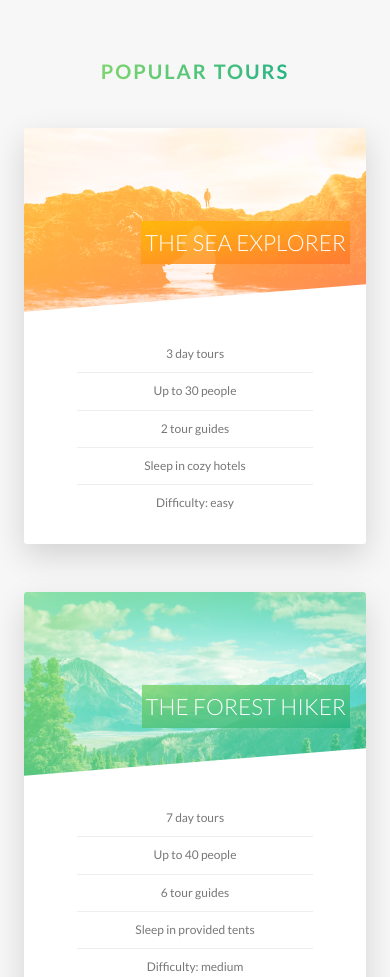
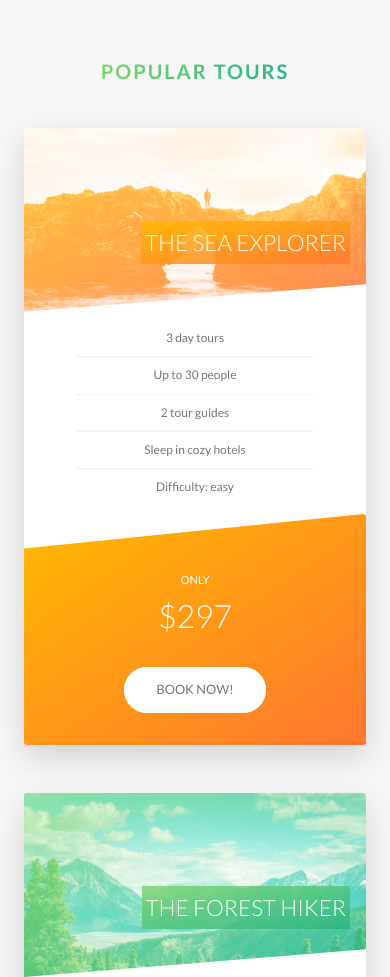
Before and after one commit to danvarga1985/HTML-CSS-FLOAT-DEMO-PROJECT, a website: page index.html in a window 390 px wide. Shown: the part 2506-3483 px from the top of the page. Drawn offline with Linux system fonts and the light colour scheme.

Commit message:
Media queries - Tour, Stories, Booking section

```diff
--- a/sass/components/_card.scss
+++ b/sass/components/_card.scss
@@ -119,7 +119,7 @@
     }
 
     &__heading-span {
-        padding: 1rem .5rem;
+        padding: 1rem 0.5rem;
         box-decoration-break: clone;
 
         &--1 {
@@ -189,4 +189,53 @@
         font-size: 6rem;
         font-weight: 300;
     }
+
+    @include respond(tab-port) {
+        height: auto;
+        border-radius: 3px;
+        background-color: $color-white;
+        box-shadow: $shadow-1;
+
+        &__side {
+            height: auto;
+            position: relative;
+            box-shadow: none;
+
+            &--back {
+                transform: rotateY(0);
+                clip-path: polygon(0 15%, 100% 0, 100% 100%, 0 100%);
+            }
+        }
+
+        // .card:hover .card__side
+        &:hover &__side--front {
+            transform: rotateY(0);
+        }
+
+        &__details {
+            padding: 1rem 3rem;
+        }
+
+        // BACK-SIDE STYLING
+        &__cta {
+            position: relative;
+            top: 0;
+            left: 0;
+            transform: translate(0);
+            width: 100%;
+            padding: 7rem 4rem 4rem 4rem;
+        }
+
+        &__price-box {
+            margin-bottom: 3rem;
+        }
+
+        &__price-only {
+            text-transform: uppercase;
+        }
+
+        &__price-value {
+            font-size: 4rem;
+        }
+    }
 }
--- a/sass/components/_form.scss
+++ b/sass/components/_form.scss
@@ -18,6 +18,10 @@
         width: 90%;
         display: block;
         transition: all 0.3s;
+
+        @include respond(tab-port) {
+            width: 100%;
+        }
 
         &:focus {
             // Remove the default input-border upon focus
@@ -56,6 +60,11 @@
         // At 50% there is line break
         width: 49%;
         display: inline-block;
+
+        @include respond(tab-port) {
+            width: 100%;
+            margin-bottom: 2rem;
+        }
     }
 
     &__radio-input {
--- a/sass/components/_story.scss
+++ b/sass/components/_story.scss
@@ -3,12 +3,23 @@
     margin: 0 auto;
     box-shadow: 0 3rem 6rem rgba($color-black, 0.1);
     // Only the background should be see-through, not the whole element
-    background-color: rgba($color-white, .6);
+    background-color: rgba($color-white, 0.6);
     border-radius: $small-border;
     padding: 6rem;
     padding-left: 9rem;
     font-size: $default-font-size;
     transform: skewX(-12deg);
+
+    @include respond(tab-port) {
+        width: 100%;
+        padding: 4rem;
+        padding-left: 7rem;
+        transform: skewX(0);
+    }
+
+    @include respond(phone) {
+        transform: skewX(0);
+    }
 
     &__shape {
         // In order for the text to "circle" the image, the #width, #height, #float and #shape-outside has to be declared
@@ -23,17 +34,33 @@
         // "skewX" only to offset the opposite effect set on the parent element
         transform: translateX(-3rem) skewX(12deg);
         position: relative;
+
+        @include respond(phone) {
+            transform: translateX(-3rem) skewX(0);
+        }
+
+        @include respond(tab-port) {
+            transform: translateX(-3rem) skewX(0);
+        }
     }
 
     &__image {
         height: 100%;
         transform: translateX(-4rem) scale(1.4);
         backface-visibility: hidden;
-        transition: all .5s;
+        transition: all 0.5s;
     }
 
     &__text {
         transform: skewX(12deg);
+
+        @include respond(phone) {
+            transform: skewX(0);
+        }
+
+        @include respond(tab-port) {
+            transform: skewX(0);
+        }
     }
 
     &__caption {
--- a/sass/pages/_home.scss
+++ b/sass/pages/_home.scss
@@ -75,10 +75,36 @@
     border-radius: $small-border;
     box-shadow: 0 1.5rem 4rem rgba($color-black, 0.2);
 
-    height: 50rem;
+    @include respond(tab-land) {
+        background-size: cover;
+        background-image: linear-gradient(
+                105deg,
+                rgba($color-white, 0.9) 0%,
+                rgba($color-white, 0.9) 65%,
+                transparent 65%
+            ),
+            url(../img/nat-10.jpg);
+    }
+
+    @include respond(tab-port) {
+        background-image: linear-gradient(
+                to right,
+                rgba($color-white, 0.9) 0%,
+                rgba($color-white, 0.9) 100%
+            ),
+            url(../img/nat-10.jpg);
+    }
 
     &__form {
         width: 50%;
         padding: 6rem;
+
+        @include respond(tab-land) {
+            width: 65%;
+        }
+
+        @include respond(tab-port) {
+            width: 100%;
+        }
     }
 }
```
Also changed, not shown: css/style.css, 1 other file.
